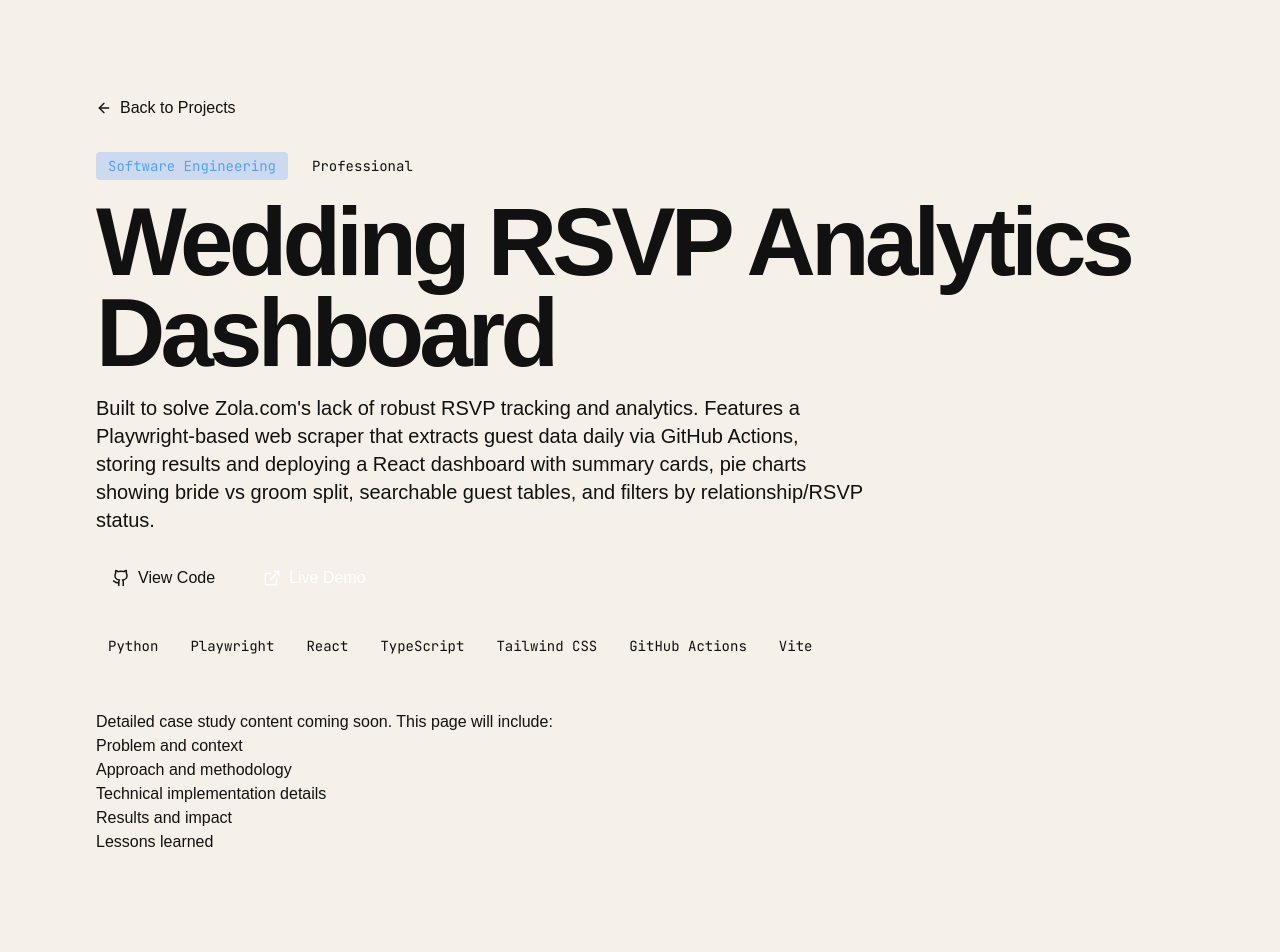
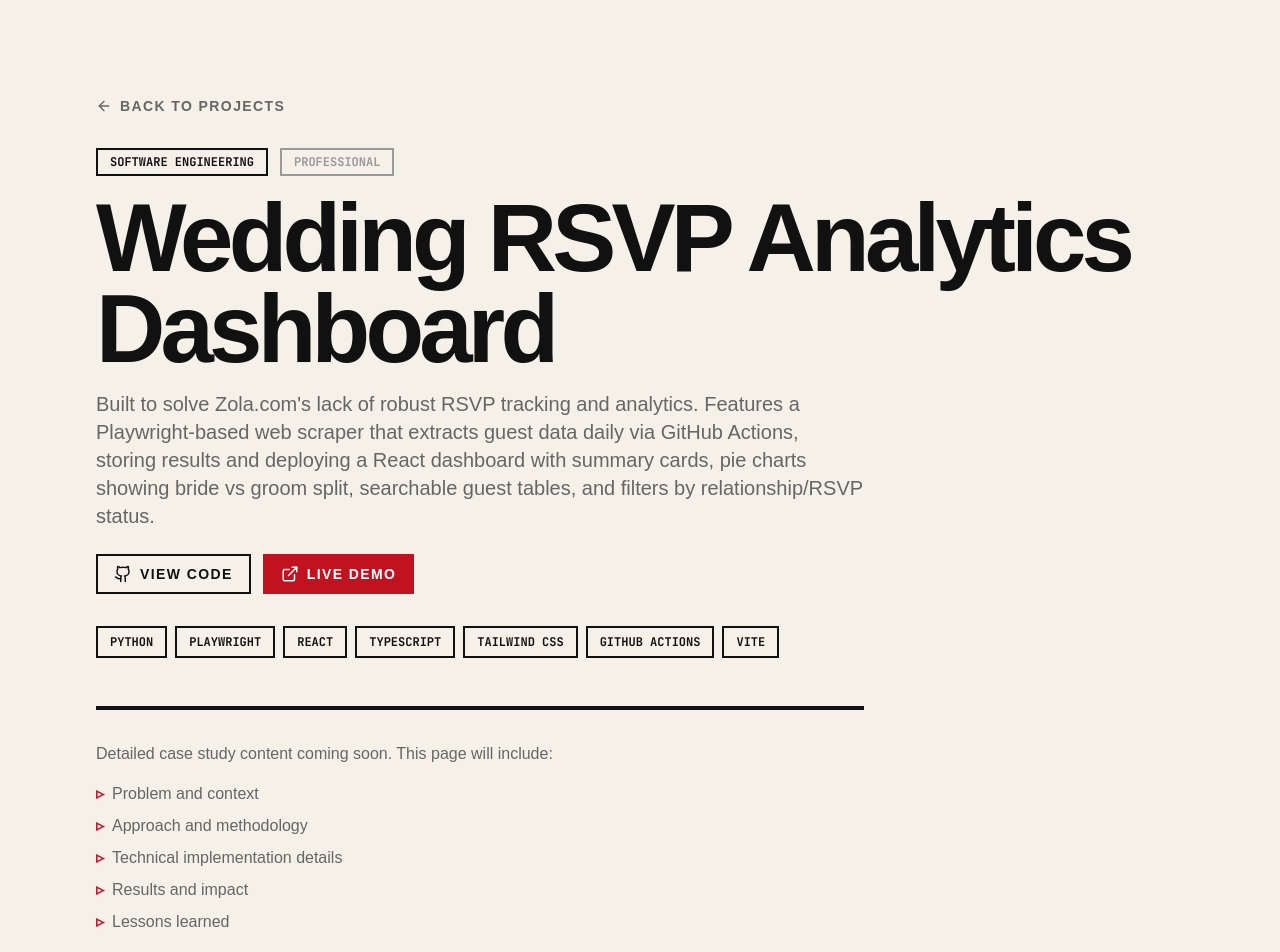
Before and after one commit to mpate1001/mahekpatel-cv, a Next.js app: page /projects/wedding-rsvp-analytics in a window 1280 px wide. Shown: the top 952 px of the page. Built offline with nearby package versions, Linux system fonts and the light colour scheme.

Commit message:
feat: restyle project detail page for brutalist theme

```diff
--- a/app/projects/[slug]/page.tsx
+++ b/app/projects/[slug]/page.tsx
@@ -33,12 +33,11 @@ export default async function ProjectPage({ params }: Props) {
   }
 
   return (
-    <main className="min-h-screen bg-dark-950">
-      {/* Header */}
+    <main className="min-h-screen bg-bg">
       <header className="section-container pt-24 pb-12">
         <Link
           href="/#projects"
-          className="inline-flex items-center gap-2 text-dark-400 hover:text-accent-400 transition-colors mb-8"
+          className="inline-flex items-center gap-2 text-fg-muted hover:text-accent text-sm font-bold uppercase tracking-widest transition-colors mb-8"
         >
           <ArrowLeft size={16} />
           Back to Projects
@@ -46,32 +45,31 @@ export default async function ProjectPage({ params }: Props) {
 
         <div className="flex flex-wrap items-center gap-3 mb-4">
           <span
-            className={`px-3 py-1 text-sm font-mono rounded ${
+            className={`px-3 py-1 text-xs font-mono font-bold uppercase border-2 ${
               project.type === "ds-ml"
-                ? "bg-purple-500/20 text-purple-400"
-                : "bg-blue-500/20 text-blue-400"
+                ? "border-accent text-accent"
+                : "border-fg text-fg"
             }`}
           >
             {project.type === "ds-ml" ? "Data Science / ML" : "Software Engineering"}
           </span>
-          <span className="px-3 py-1 text-sm font-mono bg-dark-800 text-dark-400 rounded">
+          <span className="px-3 py-1 text-xs font-mono font-bold uppercase border-2 border-fg-subtle text-fg-subtle">
             {project.source === "professional" ? "Professional" : "Academic"}
           </span>
         </div>
 
-        <h1 className="heading-1 text-dark-50 mb-4">{project.title}</h1>
-        <p className="text-xl text-dark-300 max-w-3xl">
+        <h1 className="heading-1 text-fg mb-4">{project.title}</h1>
+        <p className="text-xl text-fg-muted max-w-3xl">
           {project.longDescription || project.description}
         </p>
 
-        {/* Links */}
-        <div className="flex gap-4 mt-6">
+        <div className="flex gap-3 mt-6">
           {project.github && (
             <a
               href={project.github}
               target="_blank"
               rel="noopener noreferrer"
-              className="inline-flex items-center gap-2 px-4 py-2 bg-dark-800 hover:bg-dark-700 text-dark-200 rounded-lg transition-colors"
+              className="inline-flex items-center gap-2 px-4 py-2 border-2 border-fg text-fg text-sm font-bold uppercase tracking-widest hover:border-accent hover:text-accent transition-colors"
             >
               <Github size={18} />
               View Code
@@ -82,7 +80,7 @@ export default async function ProjectPage({ params }: Props) {
               href={project.demo}
               target="_blank"
               rel="noopener noreferrer"
-              className="inline-flex items-center gap-2 px-4 py-2 bg-accent-600 hover:bg-accent-500 text-white rounded-lg transition-colors"
+              className="inline-flex items-center gap-2 px-4 py-2 border-2 border-accent bg-accent text-white text-sm font-bold uppercase tracking-widest hover:bg-accent-dark transition-colors"
             >
               <ExternalLink size={18} />
               Live Demo
@@ -93,7 +91,7 @@ export default async function ProjectPage({ params }: Props) {
               href={project.paper}
               target="_blank"
               rel="noopener noreferrer"
-              className="inline-flex items-center gap-2 px-4 py-2 bg-dark-800 hover:bg-dark-700 text-dark-200 rounded-lg transition-colors"
+              className="inline-flex items-center gap-2 px-4 py-2 border-2 border-fg text-fg text-sm font-bold uppercase tracking-widest hover:border-accent hover:text-accent transition-colors"
             >
               <FileText size={18} />
               Read Paper
@@ -101,12 +99,11 @@ export default async function ProjectPage({ params }: Props) {
           )}
         </div>
 
-        {/* Technologies */}
         <div className="flex flex-wrap gap-2 mt-8">
           {project.technologies.map((tech) => (
             <span
               key={tech}
-              className="px-3 py-1.5 text-sm font-mono text-dark-300 bg-dark-800 rounded-lg"
+              className="px-3 py-1.5 text-xs font-mono font-bold uppercase border-2 border-fg text-fg"
             >
               {tech}
             </span>
@@ -114,18 +111,32 @@ export default async function ProjectPage({ params }: Props) {
         </div>
       </header>
 
-      {/* Content placeholder - will be replaced with MDX content */}
       <article className="section-container pb-24">
-        <div className="prose prose-invert max-w-3xl">
-          <p className="text-dark-400">
+        <div className="border-t-4 border-fg pt-8 max-w-3xl">
+          <p className="text-fg-muted">
             Detailed case study content coming soon. This page will include:
           </p>
-          <ul className="text-dark-400">
-            <li>Problem and context</li>
-            <li>Approach and methodology</li>
-            <li>Technical implementation details</li>
-            <li>Results and impact</li>
-            <li>Lessons learned</li>
+          <ul className="text-fg-muted mt-4 space-y-2">
+            <li className="flex items-start gap-2">
+              <span className="text-accent font-bold">▹</span>
+              Problem and context
+            </li>
+            <li className="flex items-start gap-2">
+              <span className="text-accent font-bold">▹</span>
+              Approach and methodology
+            </li>
+            <li className="flex items-start gap-2">
+              <span className="text-accent font-bold">▹</span>
+              Technical implementation details
+            </li>
+            <li className="flex items-start gap-2">
+              <span className="text-accent font-bold">▹</span>
+              Results and impact
+            </li>
+            <li className="flex items-start gap-2">
+              <span className="text-accent font-bold">▹</span>
+              Lessons learned
+            </li>
           </ul>
         </div>
       </article>
```
